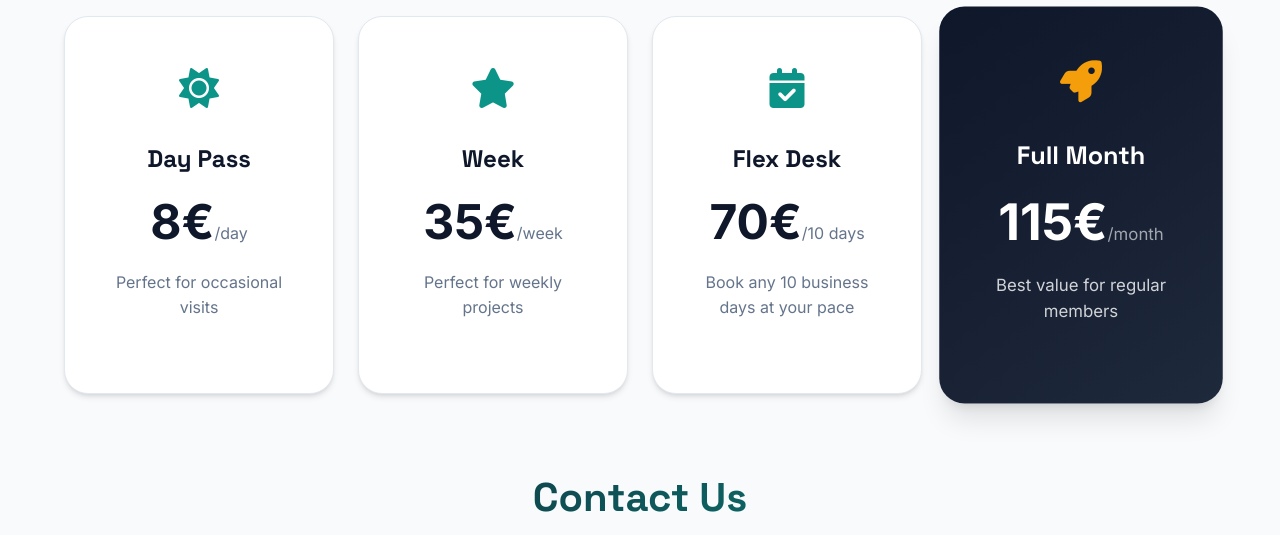
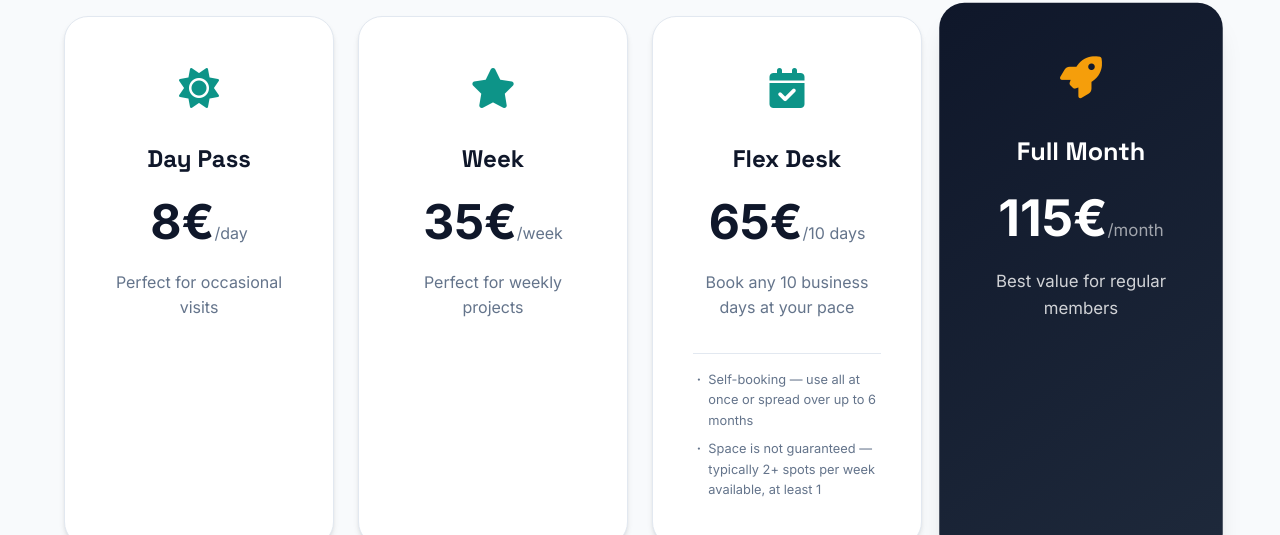
Before and after one commit to bodrovphone/codeburg, a plain HTML site: page index.html in a window 1280 px wide. Shown: the part 4779-5314 px from the top of the page. Drawn offline with nearby package versions, Linux system fonts and the light colour scheme; no server answers.

Commit message:
Add Flex Desk rules and update price to 65€
- Added self-booking and availability rules to Flex Desk card
- Updated price from 70€ to 65€ across all locales
- Added pricing-rules styling

Co-Authored-By: Claude Opus 4.6 (1M context) <noreply@anthropic.com>

```diff
--- a/index.html
+++ b/index.html
@@ -377,8 +377,12 @@
         <div class="pricing-card">
           <div class="pricing-icon"><i class="fas fa-calendar-check"></i></div>
           <h3 class="pricing-title">Flex Desk</h3>
-          <div class="pricing-price">70€<span>/10 days</span></div>
+          <div class="pricing-price">65€<span>/10 days</span></div>
           <p class="pricing-desc">Book any 10 business days at your pace</p>
+          <ul class="pricing-rules">
+            <li>Self-booking — use all at once or spread over up to 6 months</li>
+            <li>Space is not guaranteed — typically 2+ spots per week available, at least 1</li>
+          </ul>
         </div>
 
         <div class="pricing-card featured">
--- a/styles/main.css
+++ b/styles/main.css
@@ -670,6 +670,30 @@ ul {
   color: rgba(255, 255, 255, 0.8);
 }
 
+.pricing-rules {
+  list-style: none;
+  padding: 0;
+  margin: 0;
+  text-align: left;
+  font-size: 0.8rem;
+  color: var(--text-muted);
+  border-top: 1px solid var(--border-light);
+  padding-top: 0.75rem;
+}
+
+.pricing-rules li {
+  padding: 0.25rem 0;
+  padding-left: 1.2em;
+  position: relative;
+}
+
+.pricing-rules li::before {
+  content: "·";
+  position: absolute;
+  left: 0.3em;
+  font-weight: 700;
+}
+
 .pricing-disclaimer {
   margin-top: 3rem;
   padding: 1rem;
```
Also changed, not shown: bg/index.html (+5 -1 lines), ru/index.html (+5 -1 lines), ua/index.html (+5 -1 lines).
